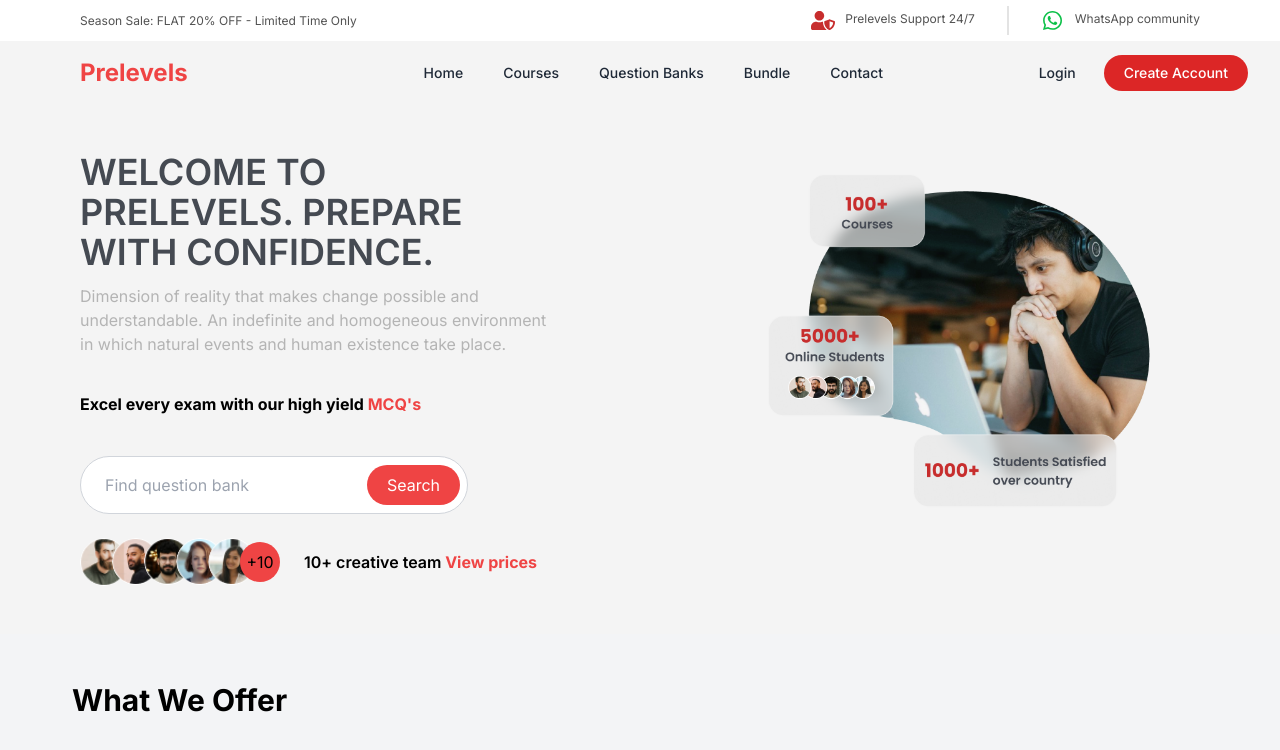
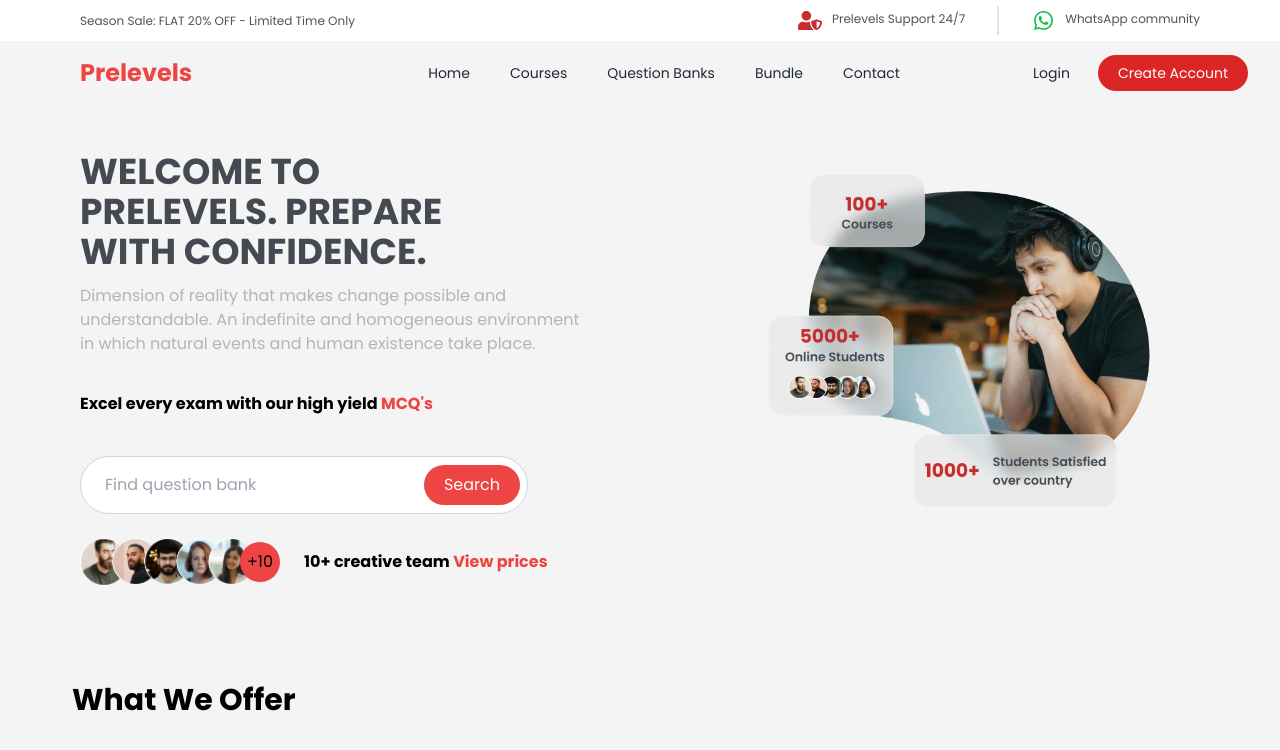
Before and after one commit to Abdullah9202/prelevels, a Next.js app in the folder client/: page / in a window 1280 px wide. Shown: the top 750 px of the page. Built offline with nearby package versions, Linux system fonts and the light colour scheme.

Commit message:
Feat: Update font and metadata description in layout component

```diff
--- a/client/src/app/layout.tsx
+++ b/client/src/app/layout.tsx
@@ -1,13 +1,14 @@
 import type { Metadata } from "next";
-import { Inter } from "next/font/google";
+import { Poppins, Inter } from "next/font/google";
 
 import "./globals.css";
 
-const inter = Inter({ subsets: ["latin"] });
+const poppins = Poppins({ subsets: ["latin"], weight: ["400", "700"] });
+// const inter = Inter({ subsets: ["latin"] });
 
 export const metadata: Metadata = {
   title: "Prelevels",
-  description: "Evaluate your ideas",
+  description: "Prepare with confidence",
 };
 
 export default function RootLayout({
@@ -17,7 +18,8 @@ export default function RootLayout({
 }>) {
   return (
     <html lang="en" suppressHydrationWarning>
-      <body className={inter.className}>{children}</body>
+      <body className={poppins.className}>{children}</body>
+      {/* <body className={poppins.className}>{children}<body/> */}
     </html>
   );
 }
```
